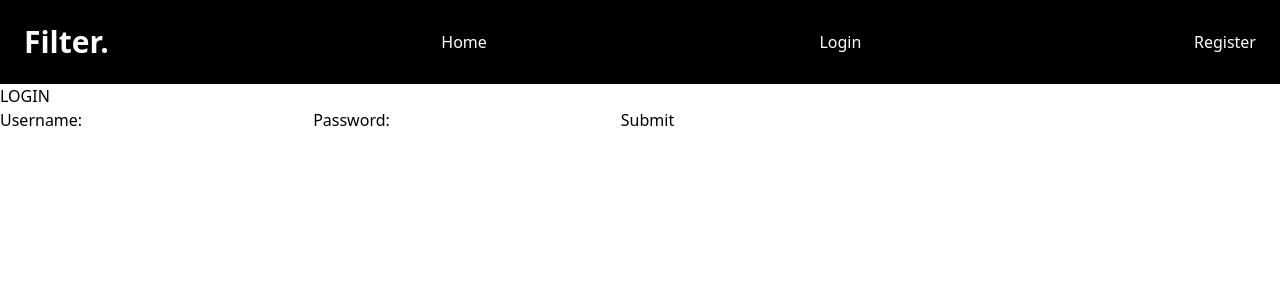
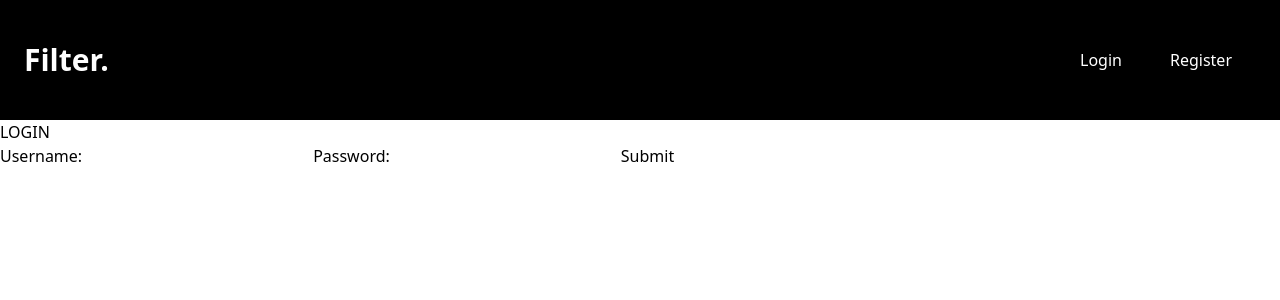
Before and after one commit to zachyoungdale/Filter-Phase-5-Capstone, a React (Create React App) app in the folder client/: page /login in a window 1280 px wide. Shown: the top 300 px of the page. Built offline with nearby package versions, Linux system fonts and the light colour scheme; no server answers.

Commit message:
basic profile page set up and navigates accordingly

```diff
--- a/client/src/App.js
+++ b/client/src/App.js
@@ -5,6 +5,8 @@ import Register from "./Register";
 import NavBar from "./NavBar";
 import CoffeeShopsList from "./CoffeeShopsList";
 import CoffeeShopCard from "./CoffeeShopCard";
+import Profile from "./Profile";
+
 function App() {
   const [user, setUser] = useState(null);
   const [coffeeShops, setCoffeeShops] = useState([]);
@@ -52,6 +54,7 @@ function App() {
 
         <Route path="/register" element={<Register setUser={setUser} />} />
         <Route path="/shop/:id" element={<CoffeeShopCard />} />
+        <Route path="/profile" element={<Profile user={user} />} />
       </Routes>
     </div>
   );
--- a/client/src/Login.js
+++ b/client/src/Login.js
@@ -1,7 +1,9 @@
 import React, { useState } from "react";
+import { useNavigate } from "react-router-dom";
 function Login({ setUser }) {
   const [username, setUsername] = useState("");
   const [password, setPassword] = useState("");
+  const navigate = useNavigate();
   function handleLogin(event) {
     event.preventDefault();
     const user = {
@@ -24,6 +26,7 @@ function Login({ setUser }) {
     });
     setUsername("");
     setPassword("");
+    navigate("/profile");
   }
   return (
     <form onSubmit={handleLogin}>
--- a/client/src/NavBar.js
+++ b/client/src/NavBar.js
@@ -9,6 +9,7 @@ function NavBar({ user, setUser }) {
       headers: { "Content-Type": "application/json" },
     });
     setUser(null);
+    navigate("/");
   }
   return (
     <div className="bg-black font-sans text-white">
@@ -19,19 +20,27 @@ function NavBar({ user, setUser }) {
         >
           Filter.
         </button>
-        <NavLink exact to="/">
-          Home
+        <div className="flex justify-between items-center">
+          {user ? (
+            <NavLink to="/profile" className="m-6">
+              Profile
             </NavLink>
-        <NavLink to="/login">Login</NavLink>
-        <NavLink to="/register">Register</NavLink>
+          ) : null}
+          <NavLink to="/login" className="m-6">
+            Login
+          </NavLink>
+          <NavLink to="/register" className="m-6">
+            Register
+          </NavLink>
           {user ? (
             <button
               onClick={handleLogout}
-            className="hover:bg-white hover:text-black p-2 rounded-xl"
+              className="hover:bg-white hover:text-black rounded-xl m-6"
             >
               Logout
             </button>
           ) : null}
+        </div>
       </nav>
     </div>
   );
--- /dev/null
+++ b/client/src/Profile.js
@@ -0,0 +1,12 @@
+function Profile({ user }) {
+  return user ? (
+    <div className="flexflex-col m-20">
+      <h1 className="font sans font-black text-6xl">{`Hi,  ${user?.name}!`}</h1>
+      <h2>{user?.image}</h2>
+    </div>
+  ) : (
+    <h1 className="font sans font-black text-6xl m-20">Loading Profile...</h1>
+  );
+}
+
+export default Profile;
```
Lines whose indentation alone changed are shown as unchanged.
